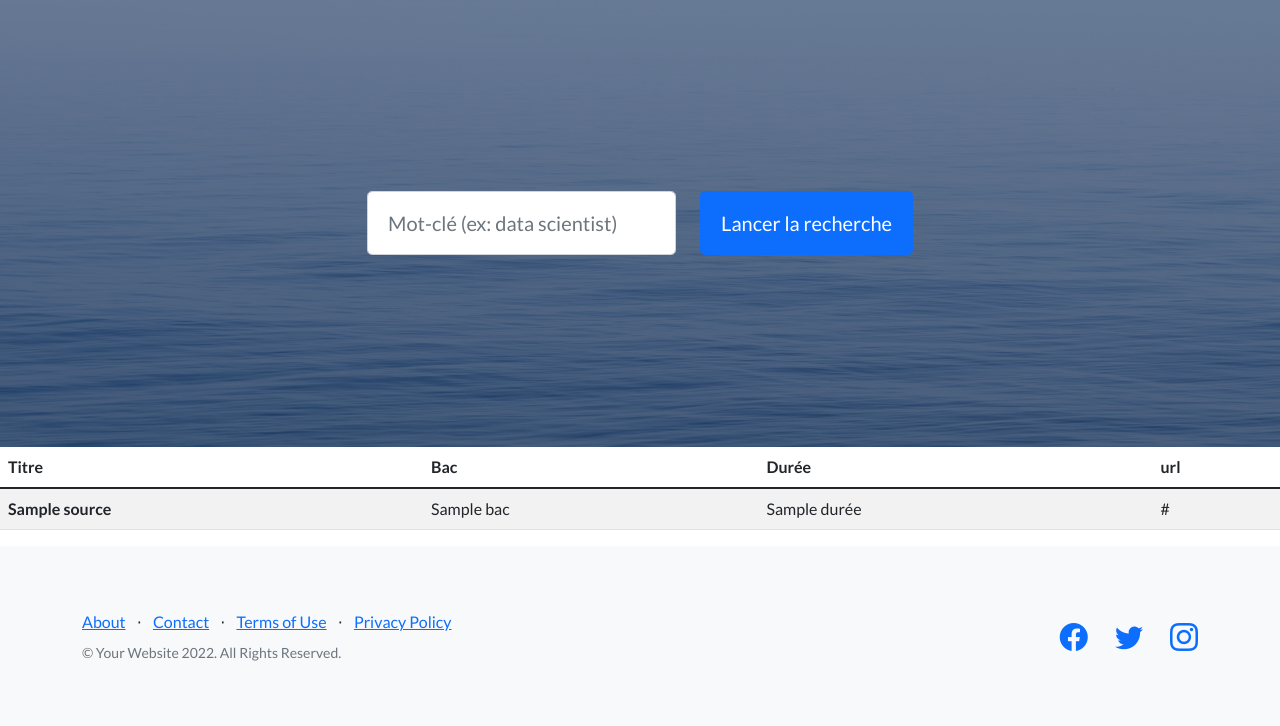
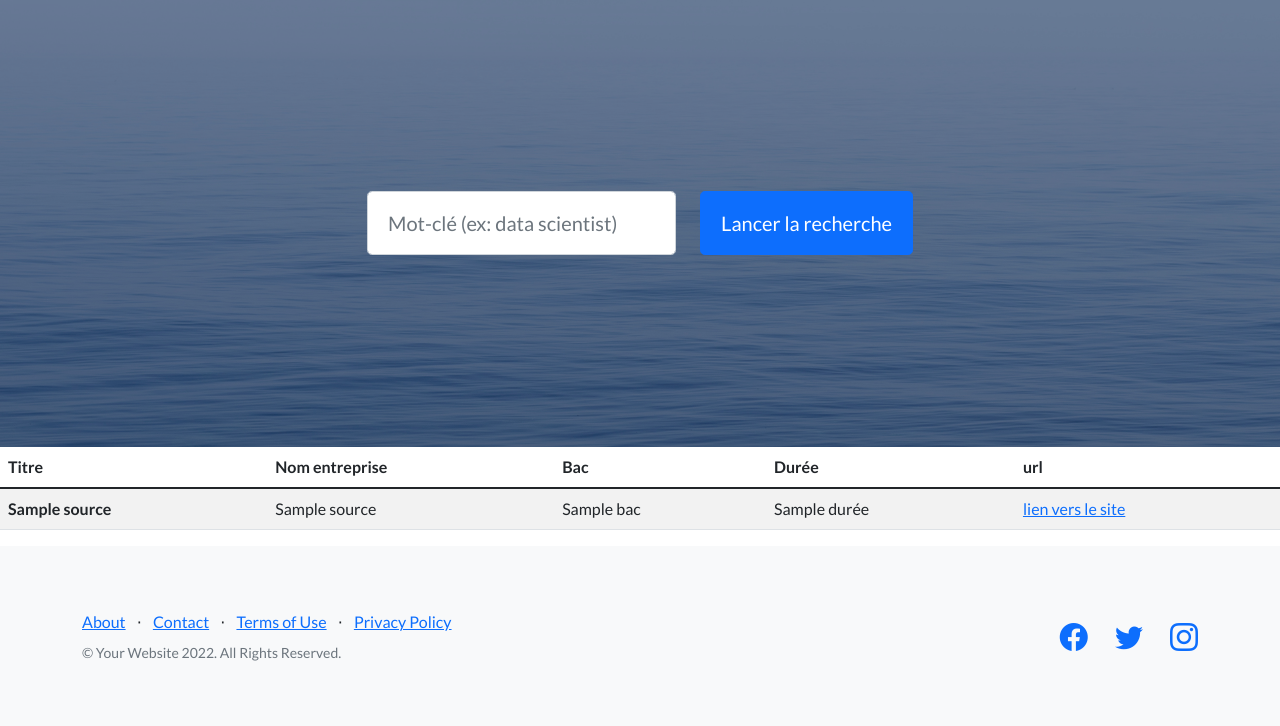
Before and after one commit to Leralix/TrouveTonStage, a Flask app: template Le site/templates/search_results.html in a window 1280 px wide. Shown: the part 57-783 px from the top of the page. Run offline with Flask 2, Linux system fonts and the light colour scheme; the template is opened without the code that fills it: most values are stand-ins (such as "Sample title", 1, 10 or a date in 2020); some libraries are stand-ins or nearby versions.

Commit message:
mise a jour des tableau ?

```diff
--- a/Le site/ElasticS.py
+++ b/Le site/ElasticS.py
@@ -22,11 +22,12 @@ def filterKeys(document):
 def doc_generator(df):
     df_iter = df.iterrows()
     for index, document in df_iter:
+        doc = filterKeys(document)
         yield {
             "_index": 'job_offer',
             "_type": "offer",
-            "_id": None,
-            "_source": filterKeys(document),
+            "_id": doc['url'],
+            "_source": doc,
         }
 
 
--- a/Le site/templates/search_results.html
+++ b/Le site/templates/search_results.html
@@ -71,6 +71,7 @@
             <thead>
               <tr>
                 <th>Titre</th>
+                <th>Nom entreprise</th>
                 <th>Bac</th>
                 <th>Durée</th>
                 <th>url</th>
@@ -80,9 +81,14 @@
         {% for hit in res %}
               <tr>
                 <th scope="row">{{ hit['_source']['Titre'] }}</th>
+                  <td>{{ hit['_source']['Nom entreprise'] }}</td>
                   <td>{{ hit['_source']['Bac'] }}</td>
                   <td>{{ hit['_source']['Durée'] }}</td>
-                  <td>{{ hit['_source']['url'] }}</td>
+                   <td><a  href={{hit['_source']['url']}}>
+                    <div>
+                      lien vers le site
+                    </div>
+                  </a></td>
               </tr>
         {% endfor %}
             </tbody>
```
